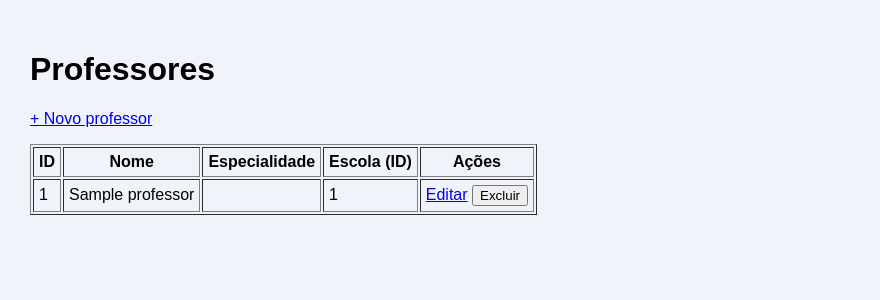
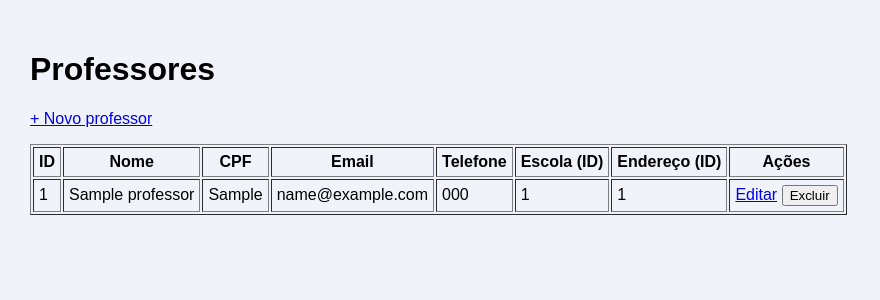
Before and after one commit to GustavommBarreto/trabalhobd, a Flask app: page /ui/professores in a window 1280 px wide. Shown: the part 98-398 px from the top of the page, without its empty margins (0-880 px from the left). Run offline with Flask 3, Linux system fonts and the light colour scheme; tables that the repository leaves empty hold one stand-in row (values such as "Sample post").

Commit message:
corrigindo bugs

```diff
--- a/templates/professores/list.html
+++ b/templates/professores/list.html
@@ -12,8 +12,11 @@
     <tr>
       <th>ID</th>
       <th>Nome</th>
-      <th>Especialidade</th>
+      <th>CPF</th>
+      <th>Email</th>
+      <th>Telefone</th>
       <th>Escola (ID)</th>
+      <th>Endereço (ID)</th>
       <th>Ações</th>
     </tr>
   </thead>
@@ -22,8 +25,11 @@
     <tr>
       <td>{{ prof.id_professor }}</td>
       <td>{{ prof.nome }}</td>
-      <td>{{ prof.especialidade }}</td>
+      <td>{{ prof.cpf }}</td>
+      <td>{{ prof.email }}</td>
+      <td>{{ prof.telefone }}</td>
       <td>{{ prof.id_escola }}</td>
+      <td>{{ prof.id_endereco }}</td>
       <td>
         <a href="{{ url_for('ui_editar_professor', id_professor=prof.id_professor) }}">Editar</a>
 
```
Also changed, not shown: README.md.
